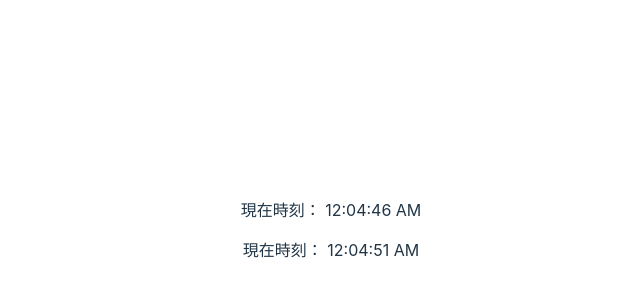
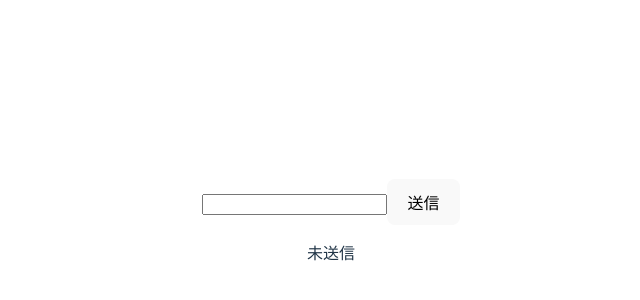
Before and after one commit to kkoouuya0730/vue3, a Vue app: page / in a window 1280 px wide. Shown: the part 170-470 px from the top of the page, without its empty margins (309-949 px from the left). Built offline with nearby package versions, Linux system fonts and the light colour scheme.

Commit message:
:white_check_mark: today's output

```diff
--- a/src/App.vue
+++ b/src/App.vue
@@ -1,21 +1,16 @@
 <script setup lang="ts">
 import { ref } from "vue"
 
-const now = new Date()
-const nowStr = now.toLocaleTimeString()
-let timeStr = nowStr
-const timeStrRef = ref(nowStr)
-
-function changeTime() :void {
-  const newTime = new Date()
-  const newTimeStr = newTime.toLocaleTimeString()
-  // timeStr = newTimeStr
-  timeStrRef.value = newTimeStr
-}
-setInterval(changeTime, 1000)
+const msg = ref("未送信");
+const onFormSubmit = ():void => {
+  msg.value = "送信されました";
+};
 </script>
 
 <template>
-  <p>現在時刻： {{ timeStr }}</p>
-  <p>現在時刻： {{ timeStrRef }}</p>
+  <form action="#" v-on:submit.prevent="onFormSubmit">
+    <input type="text" required>
+    <button type="submit">送信</button>
+  </form>
+  <p>{{ msg }}</p>
 </template>
```
Also changed, not shown: 1 other file (tests, documents, lock files or other folders).
